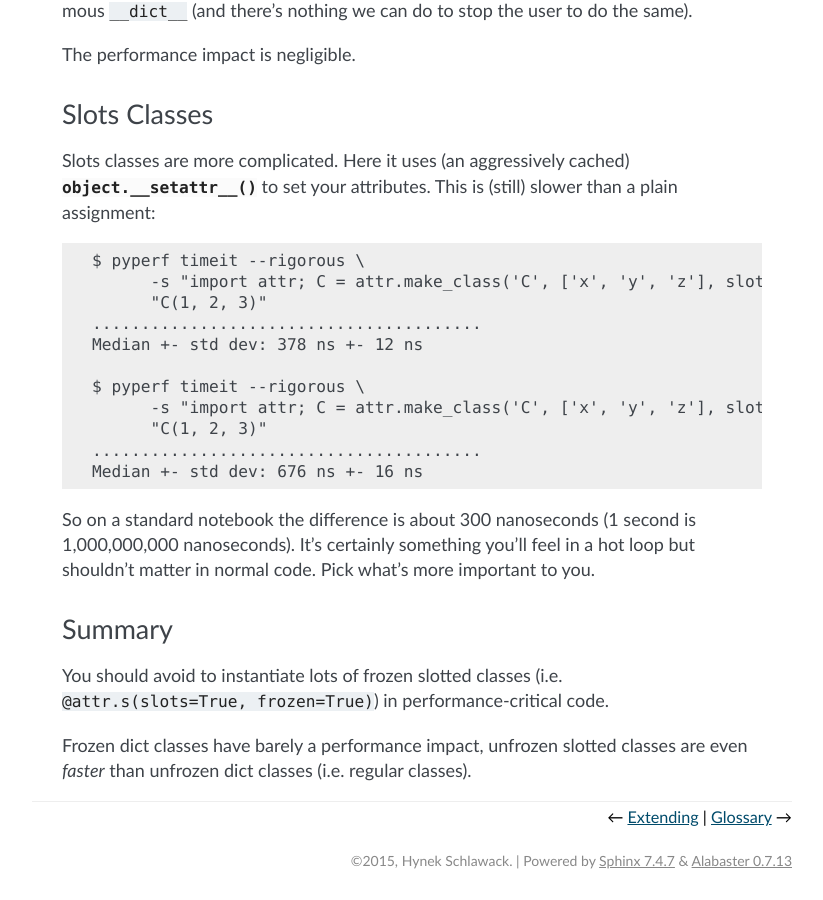
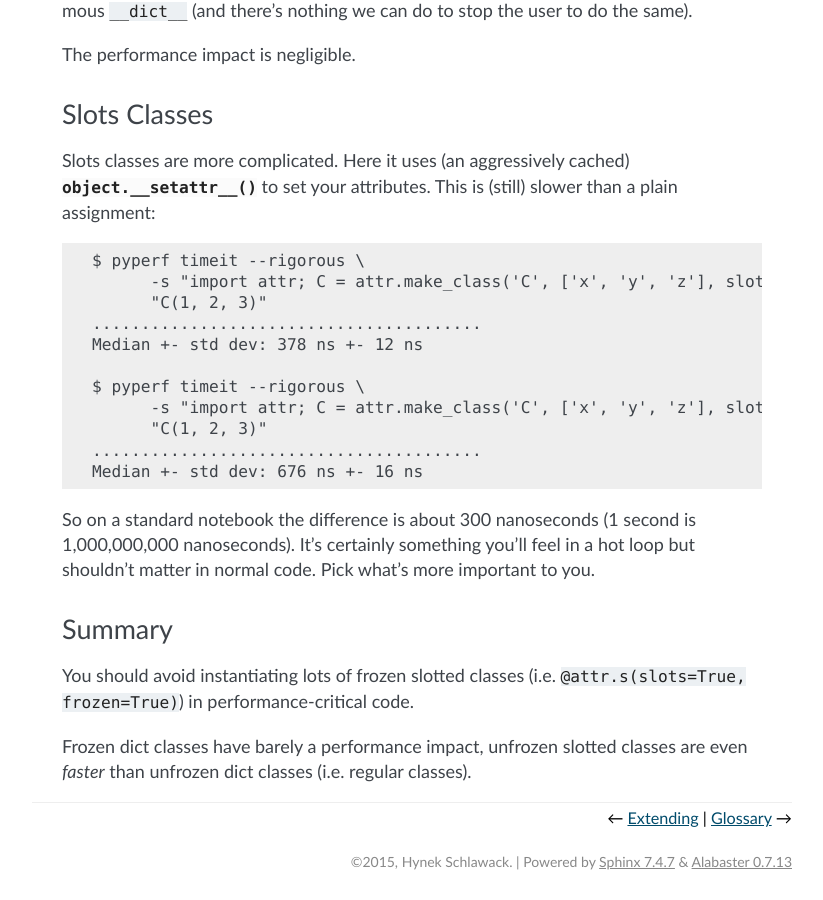
Before and after one commit to python-attrs/attrs, a Sphinx documentation site: the page built from docs/how-does-it-work.rst, in a window 1280 px wide and 900 px high, scrolled down 1593 px. Shown: the whole window, without its empty margins (338-1161 px from the left). Built offline with Sphinx 7.4.7, drawn with Linux system fonts in a browser that asks for light colours.

Commit message:
Fix grammar error in docs
"You should avoid $foo, in order to instantiate frozen slotted classes..."

```diff
--- a/docs/how-does-it-work.rst
+++ b/docs/how-does-it-work.rst
@@ -95,6 +95,6 @@ Pick what's more important to you.
 Summary
 +++++++
 
-You should avoid to instantiate lots of frozen slotted classes (i.e. ``@attr.s(slots=True, frozen=True)``) in performance-critical code.
+You should avoid instantiating lots of frozen slotted classes (i.e. ``@attr.s(slots=True, frozen=True)``) in performance-critical code.
 
 Frozen dict classes have barely a performance impact, unfrozen slotted classes are even *faster* than unfrozen dict classes (i.e. regular classes).
```
